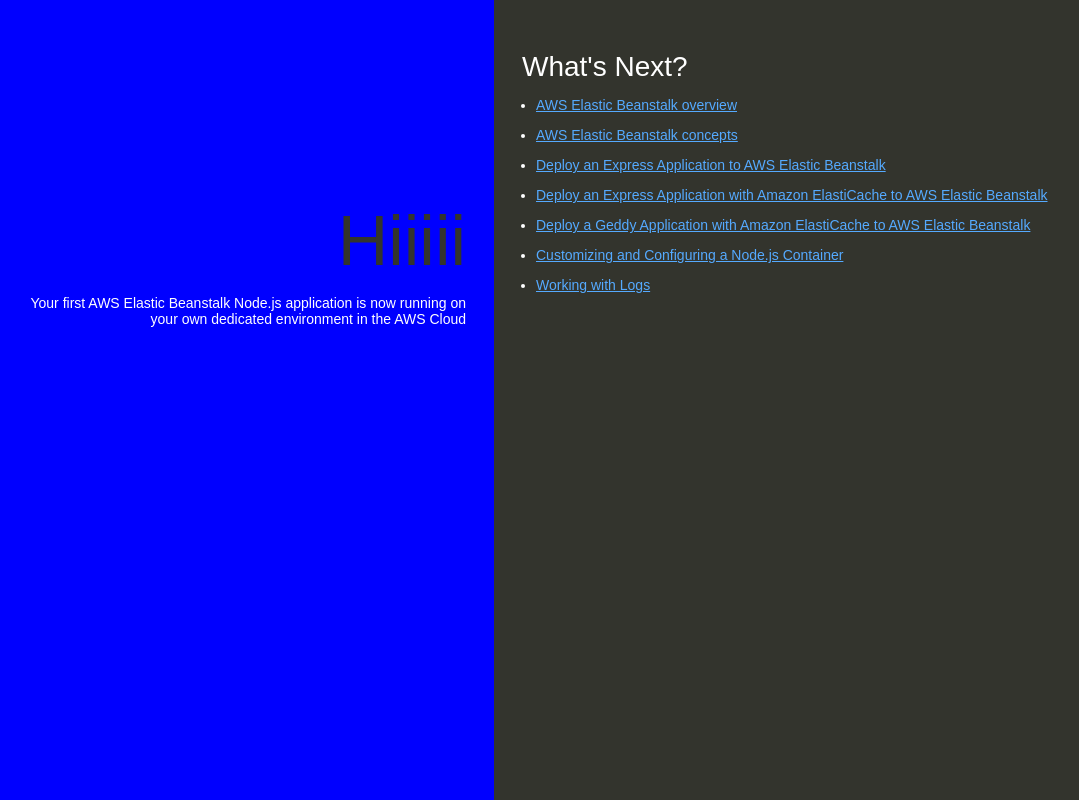
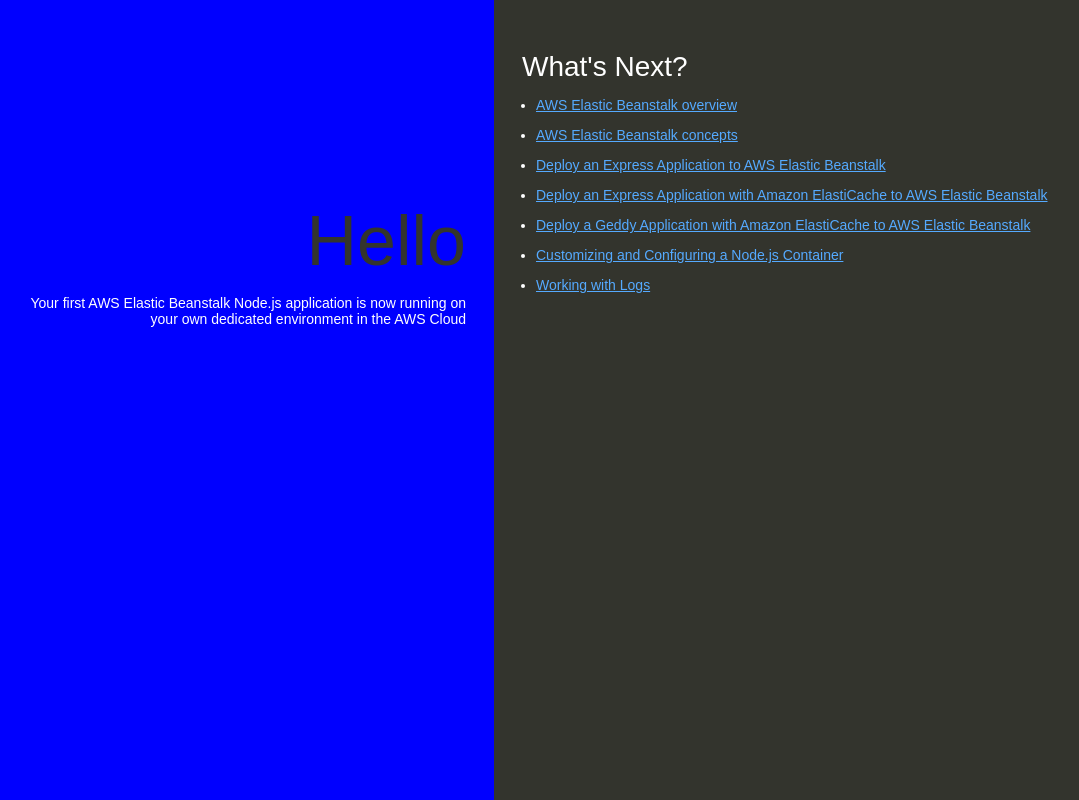
Before and after one commit to Ajay-VB-364/node, a website: page index.html in a window 1280 px wide. Shown: the whole page, without its empty margins (146-1225 px from the left). Drawn offline with Linux system fonts and the light colour scheme.

Commit message:
Update index.html

```diff
--- a/index.html
+++ b/index.html
@@ -74,7 +74,7 @@
   </head>
   <body>
     <div class="textColumn">
-      <h1>Hiiiii</h1>
+      <h1>Hello</h1>
       <p>Your first AWS Elastic Beanstalk Node.js application is now running on your own dedicated environment in the AWS Cloud</p>
     </div>
     <div class="linksColumn">
```
